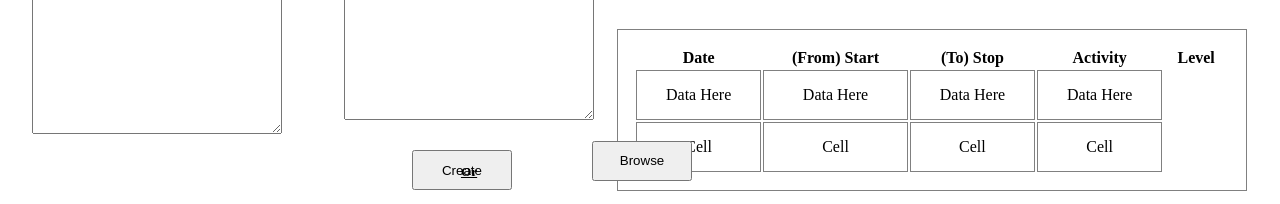
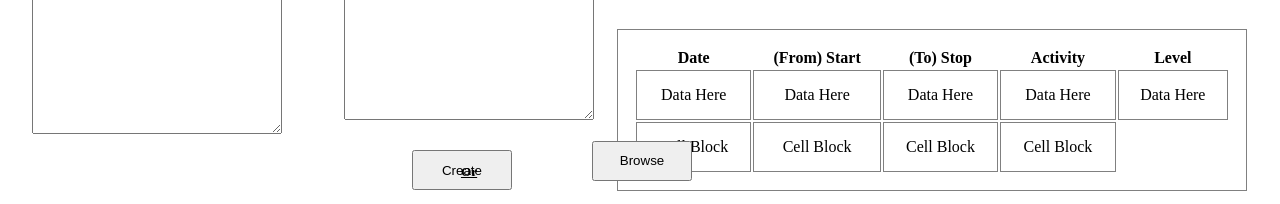
Before and after one commit to JonathanCass/finalproject, a React (Create React App) app in the folder client/: page /ParkView in a window 1280 px wide. Shown: the part 629-833 px from the top of the page. Built offline with nearby package versions, Linux system fonts and the light colour scheme; what react-tap-event-plugin would draw is missing.

Commit message:
merging with master

```diff
--- a/client/src/components/Home.js
+++ b/client/src/components/Home.js
@@ -27,12 +27,12 @@ render() {
 
        <h1 className="happening">What's Happening In Your Area</h1>
           <ul className="matches">
+            {/*<li id="person"></li> <img alt={data.name.first} src={data.picture.thumbnail}/>{data.activities}*/}
             <li id="person">Match</li>
             <li id="person">Match</li>
             <li id="person">Match</li>
             <li id="person">Match</li>
           </ul>
-          {/*{this.state.dataname}*/}
       </div> //end of container
     )
   }
--- a/client/src/components/ParkView.js
+++ b/client/src/components/ParkView.js
@@ -36,7 +36,7 @@ handleChange = (e) => {
             <label for="competitive" style={styles.radio}>Competitive</label>
             <input type='radio' onChange={this.handleChange} name='play' value={this.state.play}/>
             <label for="leisurely" style={styles.radio}>Leisurely</label>
-            <div className='line' style={styles.line}></div>
+          <div className='line' style={styles.line}></div>
           </div>
           <div className='level'style={styles.level}>
             <input type='checkbox' onChange={this.handleChange} name='level' value={this.state.level}/>
--- a/client/src/components/ParkViewTable.js
+++ b/client/src/components/ParkViewTable.js
@@ -5,7 +5,11 @@ class Table extends React.Component {
     constructor() {
         super()
         this.state = {
-            data: ''
+            data: '',
+            start: '',
+            end: '',
+            activities: '',
+            level: ''
         }
     }
 
@@ -26,16 +30,17 @@ render() {
                 </thead>
                 <tbody>
                     <tr>
-                        <td style={styles.tableRow}>{this.state.data}Data Here</td>
-                        <td style={styles.tableRow}>{this.state.data}Data Here</td>
-                        <td style={styles.tableRow}>{this.state.data}Data Here</td>
-                        <td style={styles.tableRow}>{this.state.data}Data Here</td>
+                        <td style={styles.tableRow}>{this.state.date}Data Here</td>
+                        <td style={styles.tableRow}>{this.state.start}Data Here</td>
+                        <td style={styles.tableRow}>{this.state.end}Data Here</td>
+                        <td style={styles.tableRow}>{this.state.activities}Data Here</td>
+                        <td style={styles.tableRow}>{this.state.level}Data Here</td>
                     </tr>
                     <tr>
-                        <td style={styles.tableRow}>Cell</td>
-                        <td style={styles.tableRow}>Cell</td>
-                        <td style={styles.tableRow}>Cell</td>
-                        <td style={styles.tableRow}>Cell</td>
+                        <td style={styles.tableRow}>Cell Block</td>
+                        <td style={styles.tableRow}>Cell Block</td>
+                        <td style={styles.tableRow}>Cell Block</td>
+                        <td style={styles.tableRow}>Cell Block</td>
                     </tr>
                 </tbody>
             </table>
--- a/client/src/components/Table.styles.js
+++ b/client/src/components/Table.styles.js
@@ -1,18 +1,20 @@
 const styles = {
     tableAreaContainer: {
         marginLeft: '585px',
-        marginTop:'-173px'
+        marginTop:'-173px',
+
     },
     table: {
         width:630,
         border:'1px solid gray',
         padding:'1em',
+
     },
     tableRow: {
         border:'1px solid gray',
         textAlign:'center',
         padding:'5px',
-        height: '50px'
+        height: '50px',
     },
     map: {
         position:'absolute',
```
